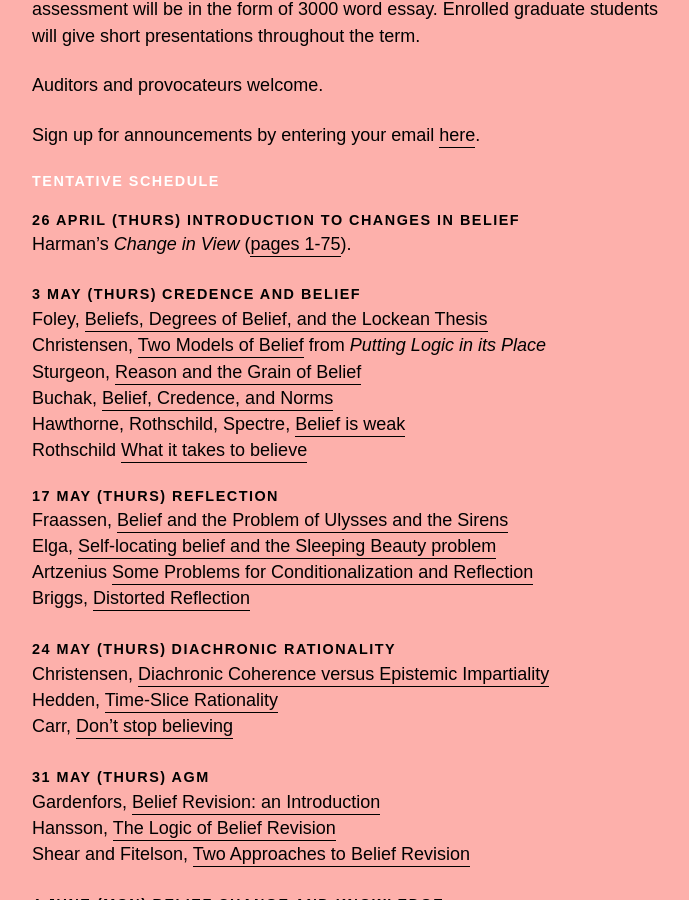
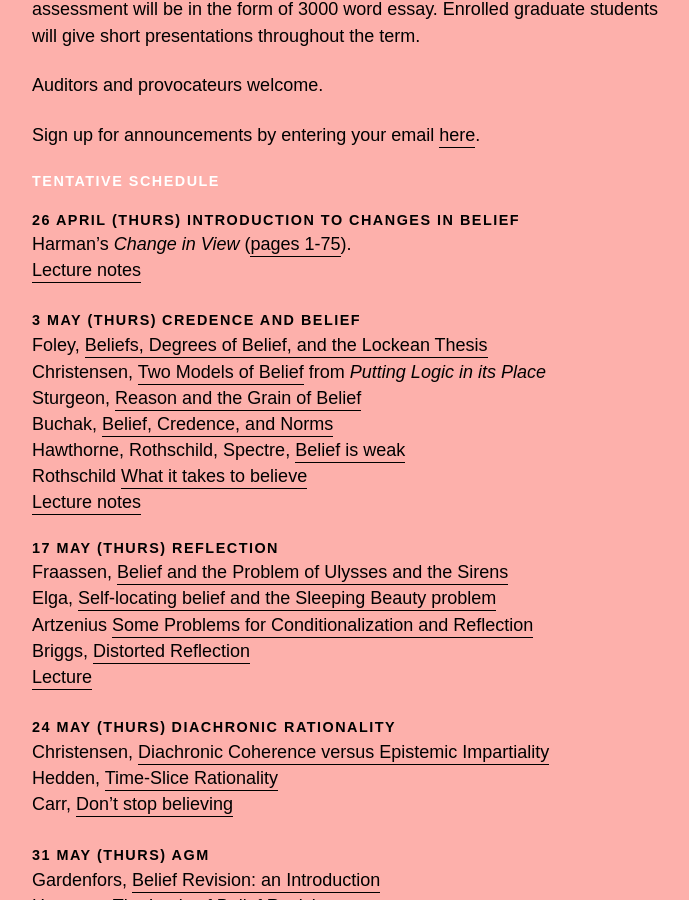
Before and after one commit to danielrothschild/danielrothschild.github.io, a Jekyll site: the page built from _pages/41_changing.md, in a window 1280 px wide and 900 px high, scrolled down 1158 px. Shown: the whole window, without its empty margins (248-937 px from the left). Built offline with Jekyll 4.4.1, drawn with Linux system fonts in a browser that asks for light colours; comment, search, counter and statistics services are not loaded.

Commit message:
added lecture notes

```diff
--- a/_pages/41_changing.md
+++ b/_pages/41_changing.md
@@ -32,7 +32,8 @@ Sign up for announcements by entering your email [here](https://goo.gl/forms/CEE
 <div class="title"> TENTATIVE SCHEDULE </div>
 
 <span class="titleblack"> 26 April (Thurs) </span>  <span class = "titlethin"> INTRODUCTION TO CHANGES IN BELIEF </span> <br>
-Harman's *Change in View* ([pages 1-75](https://www.dropbox.com/s/iynhp1s702m2g5z/Selections-%20Change%20in%20View.pdf?dl=0)).
+Harman's *Change in View* ([pages 1-75](https://www.dropbox.com/s/iynhp1s702m2g5z/Selections-%20Change%20in%20View.pdf?dl=0)). <br>
+[Lecture notes](https://www.dropbox.com/s/866cv8xprfpemi2/lecture1.pdf?dl=0)
 
 
 <span class="titleblack">3 May (Thurs)</span> <span class = "titlethin">  CREDENCE AND BELIEF </span><br>
@@ -41,14 +42,16 @@ Christensen, [Two Models of Belief](http://fitelson.org/bayes/christensen_ch2.pd
 Sturgeon, [Reason and the Grain of Belief](http://www.jstor.org/stable/25177157)  <br>
 Buchak, [Belief, Credence, and Norms](http://www.larabuchak.net/s/A04-Belief-Credence-and-Norms.pdf)  <br>
 Hawthorne, Rothschild, Spectre, [Belief is weak](http://dx.doi.org/10.1007/s11098-015-0553-7) <br>
-Rothschild [What it takes to believe](https://goo.gl/JfYvUU)
+Rothschild [What it takes to believe](https://goo.gl/JfYvUU)<br>
+[Lecture notes](https://www.dropbox.com/s/qrudck1j709k089/lecture2.pdf?dl=0)
 
 
 <span class="titleblack"> 17 May (Thurs) </span> <span class = "titlethin"> REFLECTION </span><br>
 Fraassen, [Belief and the Problem of Ulysses and the Sirens](https://link.springer.com/content/pdf/10.1007/BF00996309.pdf) <br>
 Elga, [Self‐locating belief and the Sleeping Beauty problem](http://www.jstor.org/stable/3329167) <br>
 Artzenius [Some Problems for Conditionalization and Reflection](http://www.jstor.org/stable/3655783)<br>
-Briggs, [Distorted Reflection](https://www.jstor.org/stable/41441862)
+Briggs, [Distorted Reflection](https://www.jstor.org/stable/41441862)<br>
+[Lecture](https://www.dropbox.com/s/86ixhuwg7cu8ee8/lecture3.pdf?dl=0)
 
 <span class="titleblack">24 May (Thurs)</span> <span class = "titlethin"> DIACHRONIC RATIONALITY </span><br>
 Christensen, [Diachronic Coherence versus Epistemic Impartiality](http://www.jstor.org/stable/2693694)  <br>
```
Also changed, not shown: 1 other file.
